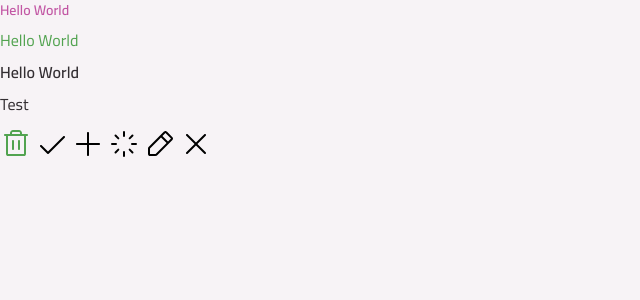
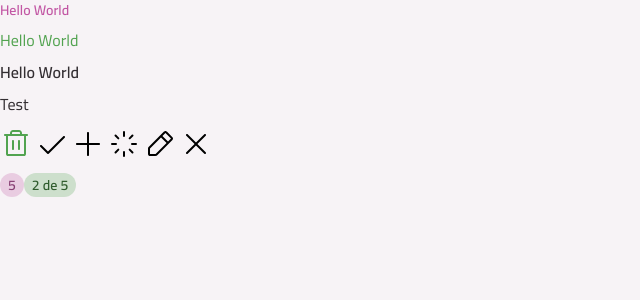
Before and after one commit to williamdelimacx/react-todo, a React (Vite) app: page / in a window 1280 px wide. Shown: the top 300 px of the page, without its empty margins (0-640 px from the left). Built offline with nearby package versions, Linux system fonts and the light colour scheme.

Commit message:
feat: add badge component

```diff
--- a/src/App.tsx
+++ b/src/App.tsx
@@ -7,6 +7,7 @@
 import PlusIcon from "./assets/icons/plus.svg?react";
 import SpinnerIcon from "./assets/icons/spinner.svg?react";
 import Icon from "./components/icon";
+import Badge from "./components/badge";
 
 export default function App() {
   return (
@@ -28,6 +29,11 @@
         <Icon svg={PencilIcon} />
         <Icon svg={XIcon} />
       </div>
+
+      <div>
+        <Badge variant="secondary">5</Badge>
+        <Badge variant="primary">2 de 5</Badge>
+      </div>
     </div>
   );
 }
--- /dev/null
+++ b/src/components/badge.tsx
@@ -0,0 +1,53 @@
+import { cva, type VariantProps } from "class-variance-authority";
+import Text from "./text";
+
+export const badgeVariants = cva(
+  "inline-flex items-center justify-center rounded-full",
+  {
+    variants: {
+      variant: {
+        primary: "bg-green-light",
+        secondary: "bg-pink-light",
+      },
+      size: {
+        sm: "py-0.5 px-2",
+      },
+    },
+    defaultVariants: {
+      variant: "primary",
+      size: "sm",
+    },
+  }
+);
+
+export const badgeTextVariants = cva("", {
+  variants: {
+    variant: {
+      primary: "text-green-dark",
+      secondary: "text-pink-dark",
+    },
+  },
+  defaultVariants: {
+    variant: "primary",
+  },
+});
+
+interface BadgeProps
+  extends React.ComponentProps<"div">,
+    VariantProps<typeof badgeVariants> {}
+
+export default function Badge({
+  variant,
+  size,
+  className,
+  children,
+  ...props
+}: BadgeProps) {
+  return (
+    <div className={badgeVariants({ variant, size, className })} {...props}>
+      <Text variant="body-sm-bold" className={badgeTextVariants({ variant })}>
+        {children}
+      </Text>
+    </div>
+  );
+}
```
